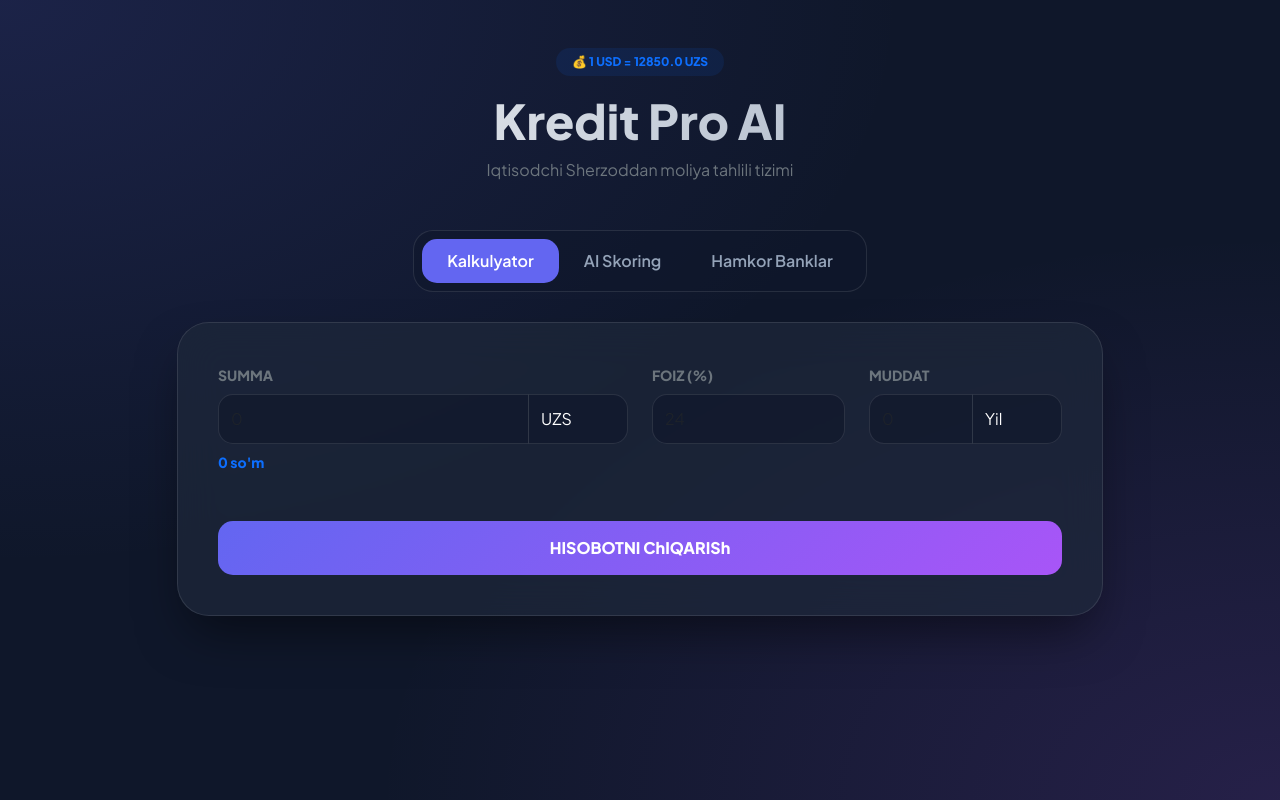
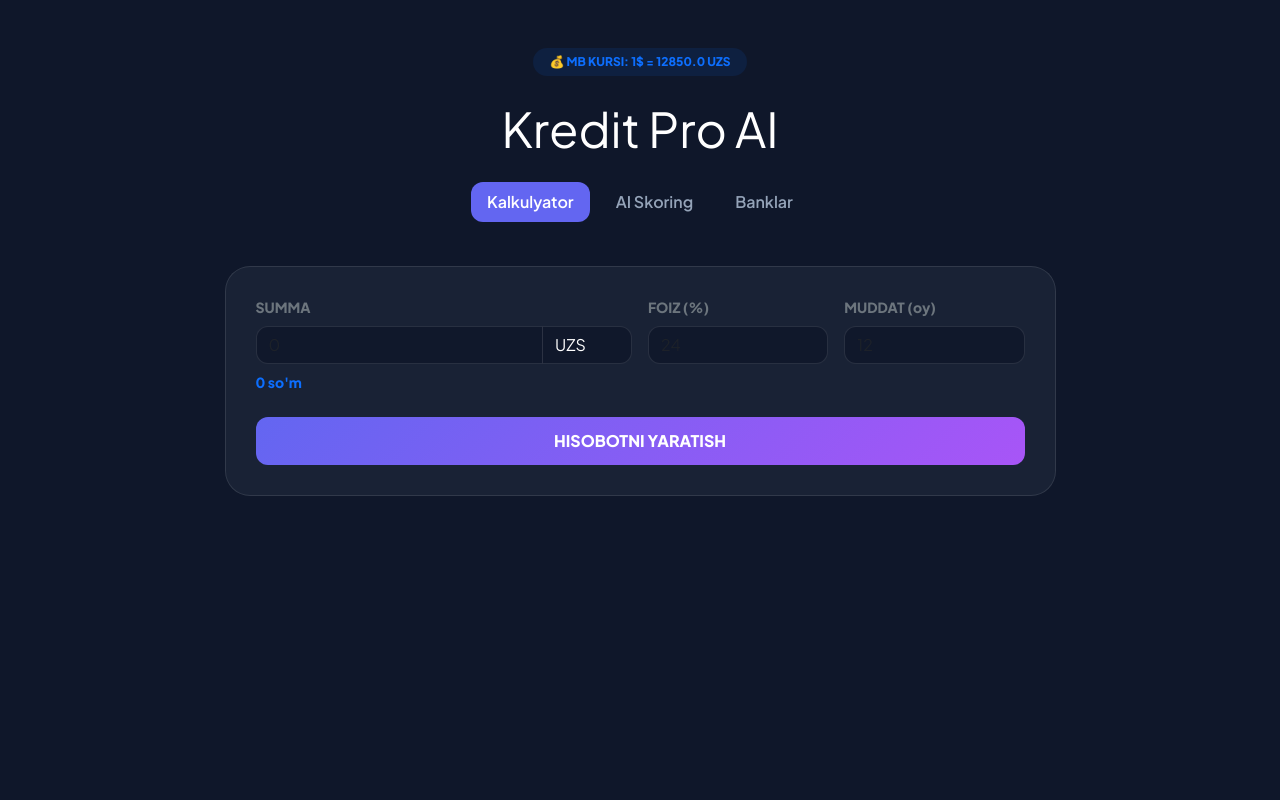
Before and after one commit to suvonov2310-a11y/kredit, a Django app: page / in a window 1280 px wide. Run offline with Django 5.2, Linux system fonts and the light colour scheme; data comes from the database, SQL or seed files in the repository; data that the repository does not hold is empty; some libraries are stand-ins or nearby versions.

Commit message:
Full MVT fix

```diff
--- a/courses/views.py
+++ b/courses/views.py
@@ -3,19 +3,22 @@ from django.shortcuts import render
 from .models import Bank
 
 def kredit_page(request):
+    # Ma'lumotlar bazasidan banklarni olish
     banklar = Bank.objects.all()
 
-    # Markaziy Bank API'dan kursni olish
-    usd_rate = 12850.0  # Default qiymat
+    # Markaziy Bank API'dan dollar kursini olish
+    usd_rate = 12850.0  # Default qiymat (agar internet bo'lmasa)
     try:
         response = requests.get('https://cbu.uz/uz/arkhiv-kursov-valyut/json/USD/')
         data = response.json()
         if data:
             usd_rate = float(data[0]['Rate'])
-    except:
-        pass
+    except Exception as e:
+        print(f"API xatosi: {e}")
 
-    return render(request, 'kredit.html', {
+    # HTML-ga hamma ma'lumotni jo'natish
+    context = {
         'banklar': banklar,
         'usd_rate': usd_rate,
-    })
+    }
+    return render(request, 'kredit.html', context)
--- a/kredit_project/urls.py
+++ b/kredit_project/urls.py
@@ -1,7 +1,8 @@
 from django.contrib import admin
-from django.urls import path, include
+from django.urls import path
+from courses.views import kredit_page  # Funksiyani import qilish
 
 urlpatterns = [
     path('admin/', admin.site.urls),
-    path('', include('courses.urls')), # Kredit sahifasini asosiy sahifa qiladi
+    path('', kredit_page, name='home'),  # Bosh sahifa uchun
 ]
--- a/templates/kredit.html
+++ b/templates/kredit.html
@@ -3,171 +3,93 @@
 <head>
     <meta charset="UTF-8">
     <meta name="viewport" content="width=device-width, initial-scale=1.0">
-    <title>Sherzod | Kredit Pro AI 2026</title>
+    <title>Kredit Pro AI | Sherzod</title>
     <link href="https://fonts.googleapis.com/css2?family=Plus+Jakarta+Sans:wght@400;600;800&display=swap" rel="stylesheet">
     <link href="https://cdn.jsdelivr.net/npm/bootstrap@5.3.0/dist/css/bootstrap.min.css" rel="stylesheet">
     <script src="https://cdnjs.cloudflare.com/ajax/libs/html2pdf.js/0.10.1/html2pdf.bundle.min.js"></script>
     <style>
-        :root {
-            --primary: #6366f1;
-            --bg: #0f172a;
-            --glass: rgba(30, 41, 59, 0.7);
-            --glass-border: rgba(255, 255, 255, 0.1);
-        }
-        body {
-            background-color: var(--bg);
-            background-image: radial-gradient(at 0% 0%, rgba(99, 102, 241, 0.15) 0px, transparent 50%),
-                              radial-gradient(at 100% 100%, rgba(168, 85, 247, 0.15) 0px, transparent 50%);
-            color: #f8fafc;
-            font-family: 'Plus Jakarta Sans', sans-serif;
-            min-height: 100vh;
-        }
-        .hero-title {
-            font-weight: 800; font-size: 3rem;
-            background: linear-gradient(to right, #fff, #94a3b8);
-            -webkit-background-clip: text; -webkit-text-fill-color: transparent;
-        }
-        .glass-card {
-            background: var(--glass);
-            backdrop-filter: blur(20px);
-            border: 1px solid var(--glass-border);
-            border-radius: 32px; padding: 40px;
-            box-shadow: 0 25px 50px -12px rgba(0, 0, 0, 0.5);
-        }
-        .nav-pills {
-            background: rgba(15, 23, 42, 0.5); padding: 8px; border-radius: 20px;
-            border: 1px solid var(--glass-border); margin-bottom: 30px;
-        }
-        .nav-link {
-            color: #94a3b8 !important; border-radius: 15px !important;
-            font-weight: 600; padding: 10px 25px !important;
-        }
-        .nav-link.active {
-            background: var(--primary) !important; color: white !important;
-        }
-        .form-control, .form-select {
-            background: rgba(15, 23, 42, 0.6) !important;
-            border: 1px solid var(--glass-border) !important;
-            color: white !important; border-radius: 15px; padding: 12px;
-        }
-        .btn-calculate {
-            background: linear-gradient(135deg, #6366f1 0%, #a855f7 100%);
-            border: none; border-radius: 15px; padding: 15px;
-            font-weight: 800; color: white; transition: 0.3s;
-        }
-        .btn-calculate:hover { transform: translateY(-3px); box-shadow: 0 15px 30px rgba(99, 102, 241, 0.4); }
-        .result-stat { background: rgba(255, 255, 255, 0.03); border: 1px solid var(--glass-border); border-radius: 20px; padding: 20px; text-align: center; }
-        .bank-card { background: rgba(30, 41, 59, 0.5); border: 1px solid var(--glass-border); border-radius: 20px; padding: 20px; height: 100%; transition: 0.3s; }
-        .bank-card:hover { border-color: var(--primary); }
+        :root { --primary: #6366f1; --bg: #0f172a; --glass: rgba(30, 41, 59, 0.7); --border: rgba(255, 255, 255, 0.1); }
+        body { background: var(--bg); color: white; font-family: 'Plus Jakarta Sans', sans-serif; min-height: 100vh; }
+        .glass-card { background: var(--glass); backdrop-filter: blur(15px); border: 1px solid var(--border); border-radius: 25px; padding: 30px; margin-top: 20px; }
+        .nav-pills .nav-link { color: #94a3b8; border-radius: 12px; font-weight: 600; margin: 0 5px; cursor: pointer; }
+        .nav-pills .nav-link.active { background: var(--primary) !important; color: white !important; }
+        .form-control, .form-select { background: rgba(15, 23, 42, 0.8) !important; border: 1px solid var(--border) !important; color: white !important; border-radius: 12px; }
+        .btn-main { background: linear-gradient(135deg, #6366f1, #a855f7); border: none; border-radius: 12px; padding: 12px; font-weight: 800; color: white; width: 100%; transition: 0.3s; }
+        .btn-main:hover { transform: translateY(-2px); box-shadow: 0 10px 20px rgba(99, 102, 241, 0.3); }
+        .bank-card { background: rgba(255, 255, 255, 0.03); border: 1px solid var(--border); border-radius: 20px; padding: 20px; transition: 0.3s; }
+        .d-none { display: none !important; }
     </style>
 </head>
 <body>
 
-<div class="container py-5">
-    <div class="text-center mb-5">
-        <div class="badge bg-primary bg-opacity-10 text-primary mb-3 px-3 py-2 rounded-pill fw-bold">
-            💰 1 USD = {{ usd_rate|default:"12850" }} UZS
-        </div>
-        <h1 class="hero-title">Kredit Pro AI</h1>
-        <p class="text-secondary">Iqtisodchi Sherzoddan moliya tahlili tizimi</p>
+<div class="container py-5 text-center">
+    <div class="mb-4">
+        <span class="badge bg-primary bg-opacity-10 text-primary px-3 py-2 rounded-pill fw-bold">
+            💰 MB KURSI: 1$ = {{ usd_rate }} UZS
+        </span>
     </div>
+    <h1 class="fw-800 display-5 mb-4">Kredit Pro AI</h1>
+
+    <ul class="nav nav-pills justify-content-center mb-4">
+        <li class="nav-item"><a class="nav-link active" id="tab-calc" onclick="showTab('calc')">Kalkulyator</a></li>
+        <li class="nav-item"><a class="nav-link" id="tab-score" onclick="showTab('score')">AI Skoring</a></li>
+        <li class="nav-item"><a class="nav-link" id="tab-banks" onclick="showTab('banks')">Banklar</a></li>
+    </ul>
 
     <div class="row justify-content-center">
-        <div class="col-lg-10 text-center">
-
-            <ul class="nav nav-pills d-inline-flex" id="pills-tab">
-                <li class="nav-item"><button class="nav-link active" id="btn-calc" onclick="switchTab('calc')">Kalkulyator</button></li>
-                <li class="nav-item"><button class="nav-link" id="btn-score" onclick="switchTab('score')">AI Skoring</button></li>
-                <li class="nav-item"><button class="nav-link" id="btn-banks" onclick="switchTab('banks')">Hamkor Banklar</button></li>
-            </ul>
-
+        <div class="col-lg-9">
             <div class="glass-card text-start">
 
-                <div id="section-calc" class="tab-content">
-                    <div class="row g-4">
+                <div id="sec-calc" class="tab-content">
+                    <div class="row g-3">
                         <div class="col-md-6">
-                            <label class="form-label small fw-bold text-secondary">SUMMA</label>
+                            <label class="small fw-bold text-secondary mb-2 d-block">SUMMA</label>
                             <div class="input-group">
-                                <input type="number" id="input_val" class="form-control" oninput="liveConvert()" placeholder="0">
-                                <select id="currency" class="form-select" style="max-width: 100px;" onchange="liveConvert()">
+                                <input type="number" id="inp_val" class="form-control" oninput="convert()" placeholder="0">
+                                <select id="curr" class="form-select" style="max-width: 90px;" onchange="convert()">
                                     <option value="uzs">UZS</option>
                                     <option value="usd">USD</option>
                                 </select>
                             </div>
-                            <div id="helper-text" class="mt-2 text-primary small fw-bold">0 so'm</div>
+                            <small id="help" class="text-primary fw-bold mt-2 d-block">0 so'm</small>
                         </div>
-                        <div class="col-md-3">
-                            <label class="form-label small fw-bold text-secondary">FOIZ (%)</label>
-                            <input type="number" id="foiz" class="form-control" placeholder="24">
+                        <div class="col-md-3"><label class="small fw-bold text-secondary mb-2 d-block">FOIZ (%)</label><input type="number" id="f_rate" class="form-control" placeholder="24"></div>
+                        <div class="col-md-3"><label class="small fw-bold text-secondary mb-2 d-block">MUDDAT (oy)</label><input type="number" id="m_period" class="form-control" placeholder="12"></div>
+                    </div>
+                    <button class="btn btn-main mt-4" onclick="calc()">HISOBOTNI YARATISH</button>
+
+                    <div id="res-area" class="d-none mt-4 border-top pt-4">
+                        <div id="pdf-content">
+                            <div class="row text-center g-3 mb-4">
+                                <div class="col-6"><div class="p-3 bg-white bg-opacity-5 rounded-4"><small class="text-secondary">OYLIK TO'LOV</small><h4 id="out-m" class="fw-bold mb-0">0</h4></div></div>
+                                <div class="col-6"><div class="p-3 bg-white bg-opacity-5 rounded-4"><small class="text-secondary">JAMI TO'LOV</small><h4 id="out-t" class="fw-bold mb-0 text-danger">0</h4></div></div>
+                            </div>
+                            <table class="table table-dark table-sm small"><thead class="text-secondary"><tr><th>OY</th><th>QARZ</th><th>FOIZ</th><th>QOLDIQ</th></tr></thead><tbody id="t-body"></tbody></table>
                         </div>
-                        <div class="col-md-3">
-                            <label class="form-label small fw-bold text-secondary">MUDDAT</label>
-                            <div class="input-group">
-                                <input type="number" id="muddat" class="form-control" placeholder="0">
-                                <select id="muddat_turi" class="form-select" style="max-width: 90px;">
-                                    <option value="yil">Yil</option>
-                                    <option value="oy">Oy</option>
-                                </select>
-                            </div>
-                        </div>
-                    </div>
-                    <button class="btn btn-calculate w-100 mt-5" onclick="calculateStandard()">HISOBOTNI ChIQARISh</button>
-
-                    <div id="res-calc" class="d-none mt-5">
-                        <div id="pdf-area">
-                            <div class="row g-3 mb-4">
-                                <div class="col-md-6"><div class="result-stat"><small class="text-secondary">OYLIK TO'LOV</small><h3 id="res-oylik" class="fw-bold mt-2">0</h3></div></div>
-                                <div class="col-md-6"><div class="result-stat"><small class="text-secondary">JAMI QAYTARISh</small><h3 id="res-jami" class="fw-bold mt-2 text-danger">0</h3></div></div>
-                            </div>
-                            <table class="table"><thead class="text-secondary"><tr><th>OY</th><th>ASOSIY</th><th>FOIZ</th><th>QOLDIQ</th></tr></thead><tbody id="table-body"></tbody></table>
-                        </div>
-                        <button class="btn btn-outline-light w-100 mt-3 rounded-4" onclick="generatePDF()">📄 PDF Yuklab olish</button>
+                        <button class="btn btn-outline-light w-100 btn-sm mt-2" onclick="toPDF()">PDF YUKLASH</button>
                     </div>
                 </div>
 
-                <div id="section-score" class="tab-content d-none">
-                    <div class="row g-4">
-                        <div class="col-md-6">
-                            <label class="form-label small fw-bold text-secondary">OYLIK DAROMAD (so'm)</label>
-                            <input type="number" id="score_income" class="form-control" placeholder="5 000 000">
-                        </div>
-                        <div class="col-md-6">
-                            <label class="form-label small fw-bold text-secondary">BOSHQA QARZLAR</label>
-                            <select id="score_debts" class="form-select">
-                                <option value="0">Yo'q</option>
-                                <option value="25">Kichik kreditlar bor</option>
-                                <option value="50">Qarzlar ko'p</option>
-                            </select>
-                        </div>
-                        <div class="col-md-12">
-                            <label class="form-label small fw-bold text-secondary">RASMIY ISH STAJI</label>
-                            <select id="score_work" class="form-select">
-                                <option value="30">1 yildan ko'p</option>
-                                <option value="15">6 oy - 1 yil</option>
-                                <option value="0">6 oydan kam</option>
-                            </select>
-                        </div>
+                <div id="sec-score" class="tab-content d-none">
+                    <div class="row g-3">
+                        <div class="col-md-6"><label class="small fw-bold text-secondary d-block mb-2">DAROMAD (so'm)</label><input type="number" id="s_inc" class="form-control" placeholder="5000000"></div>
+                        <div class="col-md-6"><label class="small fw-bold text-secondary d-block mb-2">QARZLAR</label><select id="s_debt" class="form-select"><option value="0">Yo'q</option><option value="20">Bor</option></select></div>
                     </div>
-                    <button class="btn btn-calculate w-100 mt-5" onclick="runScoring()">EHTIMOLLIKNI BILISH</button>
-                    <div id="res-score" class="d-none mt-5 text-center p-5 rounded-5 border border-primary border-opacity-10 bg-primary bg-opacity-5">
-                        <h5 class="text-secondary mb-3">Sizning ishonchlilik darajangiz:</h5>
-                        <h1 class="display-1 fw-bold mb-3" id="score-percent">0%</h1>
-                        <p id="score-msg" class="lead fw-bold"></p>
+                    <button class="btn btn-main mt-4" onclick="runScore()">ANALIZ QILISH</button>
+                    <div id="res-score" class="d-none mt-4 text-center p-4 bg-primary bg-opacity-10 rounded-4">
+                        <h1 class="display-3 fw-bold" id="s-per">0%</h1>
+                        <p id="s-msg" class="fw-bold"></p>
                     </div>
                 </div>
 
-                <div id="section-banks" class="tab-content d-none">
-                    <div class="row g-4">
+                <div id="sec-banks" class="tab-content d-none">
+                    <div class="row g-3">
                         {% for bank in banklar %}
                         <div class="col-md-6">
                             <div class="bank-card">
-                                <div class="d-flex justify-content-between mb-3">
-                                    <h4 class="fw-bold">{{ bank.nomi }}</h4>
-                                    <span class="badge bg-primary">{{ bank.foiz }}%</span>
-                                </div>
-                                <p class="small text-success mb-1">✅ {{ bank.foyda }}</p>
-                                <p class="small text-danger mb-4">⚠️ {{ bank.zarar }}</p>
-                                <button class="btn btn-sm btn-outline-primary w-100 rounded-3" onclick="useBank('{{ bank.foiz }}')">TANLASH</button>
+                                <div class="d-flex justify-content-between mb-2"><h5 class="fw-bold mb-0">{{ bank.nomi }}</h5><span class="badge bg-primary">{{ bank.foiz }}%</span></div>
+                                <p class="small text-secondary mb-3">{{ bank.foyda|truncatechars:50 }}</p>
+                                <button class="btn btn-sm btn-outline-primary w-100" onclick="pick('{{ bank.foiz }}')">TANLASH</button>
                             </div>
                         </div>
                         {% endfor %}
@@ -180,77 +102,55 @@
 </div>
 
 <script>
-    const MB_RATE = {{ usd_rate|default:12850 }};
+    const RATE = {{ usd_rate|default:12850 }};
 
-    function switchTab(tab) {
-        // Hamma bo'limlarni yashirish
-        document.querySelectorAll('.tab-content').forEach(el => el.classList.add('d-none'));
-        // Faqat tanlanganni ochish
-        document.getElementById('section-' + tab).classList.remove('d-none');
-        // Tugmalarni yangilash
-        document.querySelectorAll('.nav-link').forEach(link => link.classList.remove('active'));
-        document.getElementById('btn-' + tab).classList.add('active');
+    function showTab(t) {
+        document.querySelectorAll('.tab-content').forEach(s => s.classList.add('d-none'));
+        document.getElementById('sec-' + t).classList.remove('d-none');
+        document.querySelectorAll('.nav-link').forEach(l => l.classList.remove('active'));
+        document.getElementById('tab-' + t).classList.add('active');
     }
 
-    function liveConvert() {
-        let val = parseFloat(document.getElementById('input_val').value);
-        let curr = document.getElementById('currency').value;
-        let helper = document.getElementById('helper-text');
-        if(!val) { helper.innerText = "0 so'm"; return; }
-        let sum = (curr === 'usd') ? val * MB_RATE : val;
-        helper.innerText = Math.round(sum).toLocaleString() + " so'm";
+    function convert() {
+        let v = parseFloat(document.getElementById('inp_val').value) || 0;
+        let c = document.getElementById('curr').value;
+        let sum = (c === 'usd') ? v * RATE : v;
+        document.getElementById('help').innerText = Math.round(sum).toLocaleString() + " so'm";
     }
 
-    function calculateStandard() {
-        let val = parseFloat(document.getElementById('input_val').value);
-        let curr = document.getElementById('currency').value;
-        let p = (curr === 'usd') ? val * MB_RATE : val;
-        let f = parseFloat(document.getElementById('foiz').value);
-        let m = parseInt(document.getElementById('muddat').value);
-        let turi = document.getElementById('muddat_turi').value;
-        if(!p || !f || !m) { alert("Ma'lumotlarni to'ldiring!"); return; }
-        let n = (turi === 'yil') ? m * 12 : m;
+    function calc() {
+        let v = parseFloat(document.getElementById('inp_val').value) || 0;
+        let c = document.getElementById('curr').value;
+        let p = (c === 'usd') ? v * RATE : v;
+        let f = parseFloat(document.getElementById('f_rate').value) || 0;
+        let n = parseInt(document.getElementById('m_period').value) || 0;
+        if(!p || !f || !n) return alert("To'ldiring!");
+
         let r = f / 12 / 100;
-        let oylik = p * (r * Math.pow(1 + r, n)) / (Math.pow(1 + r, n) - 1);
-        let jami = oylik * n;
-        document.getElementById('res-calc').classList.remove('d-none');
-        document.getElementById('res-oylik').innerText = Math.round(oylik).toLocaleString() + " so'm";
-        document.getElementById('res-jami').innerText = Math.round(jami).toLocaleString() + " so'm";
-        let tbody = document.getElementById('table-body');
-        tbody.innerHTML = "";
-        let bal = p;
+        let m_pay = p * (r * Math.pow(1 + r, n)) / (Math.pow(1 + r, n) - 1);
+
+        document.getElementById('res-area').classList.remove('d-none');
+        document.getElementById('out-m').innerText = Math.round(m_pay).toLocaleString();
+        document.getElementById('out-t').innerText = Math.round(m_pay * n).toLocaleString();
+
+        let b = p, tb = document.getElementById('t-body'); tb.innerHTML = "";
         for(let i=1; i<=n; i++) {
-            let iM = bal * r; let pM = oylik - iM; bal -= pM;
-            tbody.innerHTML += `<tr><td>${i}</td><td>${Math.round(pM).toLocaleString()}</td><td>${Math.round(iM).toLocaleString()}</td><td>${Math.max(0, Math.round(bal)).toLocaleString()}</td></tr>`;
+            let i_m = b * r, p_m = m_pay - i_m; b -= p_m;
+            tb.innerHTML += `<tr><td>${i}</td><td>${Math.round(p_m).toLocaleString()}</td><td>${Math.round(i_m).toLocaleString()}</td><td>${Math.max(0,Math.round(b)).toLocaleString()}</td></tr>`;
         }
     }
 
-    function runScoring() {
-        let inc = parseFloat(document.getElementById('score_income').value);
-        let debt = parseInt(document.getElementById('score_debts').value);
-        let work = parseInt(document.getElementById('score_work').value);
-        if(!inc) { alert("Daromadni kiriting!"); return; }
-        let score = 50 - debt + work;
-        if(inc > 10000000) score += 20; else if(inc > 5000000) score += 10;
-        score = Math.min(100, Math.max(0, score));
+    function runScore() {
+        let inc = parseFloat(document.getElementById('s_inc').value) || 0;
+        let d = parseInt(document.getElementById('s_debt').value);
+        let res = (inc > 5000000) ? 85 - d : 45 - d;
         document.getElementById('res-score').classList.remove('d-none');
-        const scoreEl = document.getElementById('score-percent');
-        scoreEl.innerText = score + "%";
-        scoreEl.style.color = score > 70 ? "#10b981" : (score > 40 ? "#f59e0b" : "#ef4444");
-        document.getElementById('score-msg').innerText = score > 70 ? "Kredit chiqish ehtimoli yuqori!" : "Kafillik talab qilinishi mumkin.";
+        document.getElementById('s-per').innerText = res + "%";
+        document.getElementById('s-msg').innerText = res > 60 ? "Ehtimol yuqori!" : "Ehtimol past.";
     }
 
-    function generatePDF() {
-        const element = document.getElementById('pdf-area');
-        html2pdf().from(element).save('Sherzod_Kredit_Tahlili.pdf');
-    }
-
-    function useBank(foiz) {
-        switchTab('calc');
-        document.getElementById('foiz').value = foiz;
-        document.getElementById('foiz').focus();
-    }
+    function pick(f) { showTab('calc'); document.getElementById('f_rate').value = f; }
+    function toPDF() { html2pdf().from(document.getElementById('pdf-content')).save('Kredit_Report.pdf'); }
 </script>
-
 </body>
 </html>
```
